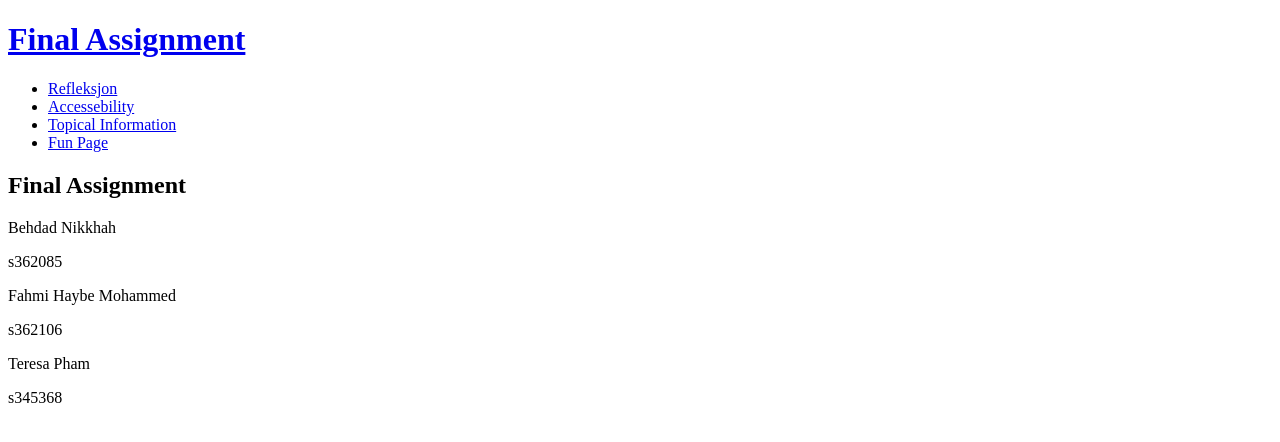
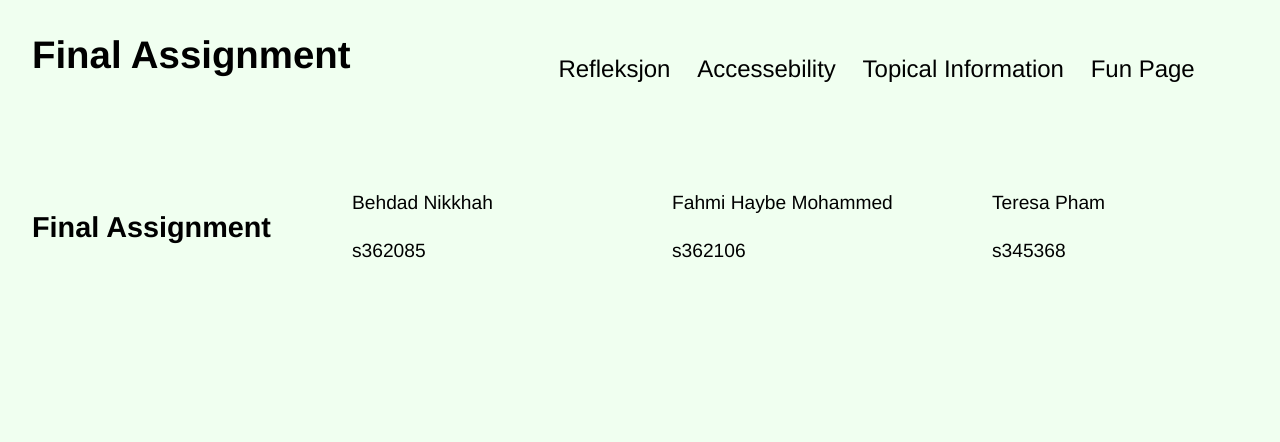
Before and after one commit to 3sapham/FinalAssignment, a plain HTML site: page pages/fun.html in a window 1280 px wide. Drawn offline with Linux system fonts and the light colour scheme.

Commit message:
Fikset pathen til pagene

```diff
--- a/pages/fun.html
+++ b/pages/fun.html
@@ -5,7 +5,7 @@
     <meta charset="UTF-8">
     <meta http-equiv="X-UA-Compatible" content="IE=edge">
     <meta name="viewport" content="width=device-width, initial-scale=1.0">
-    <link rel="stylesheet" href="s../tyle.css">
+    <link rel="stylesheet" href="../style.css">
     <title>Final Assignment</title>
 </head>
 
@@ -13,7 +13,7 @@
     <header>
         <div id="navHeader">
             <div id="titleBox">
-                <a href="/index.html"><h1>Final Assignment</h1></a>
+                <a href="../index.html"><h1>Final Assignment</h1></a>
             </div>            <nav>
                 <ul>
                     <li><a class="topNav" href="/refleksjon.html">Refleksjon</a></li>
```
Also changed, not shown: pages/accessebility.html (+1 -1 lines), pages/refleksjon.html (+1 -1 lines), pages/topical.html (+1 -1 lines).
